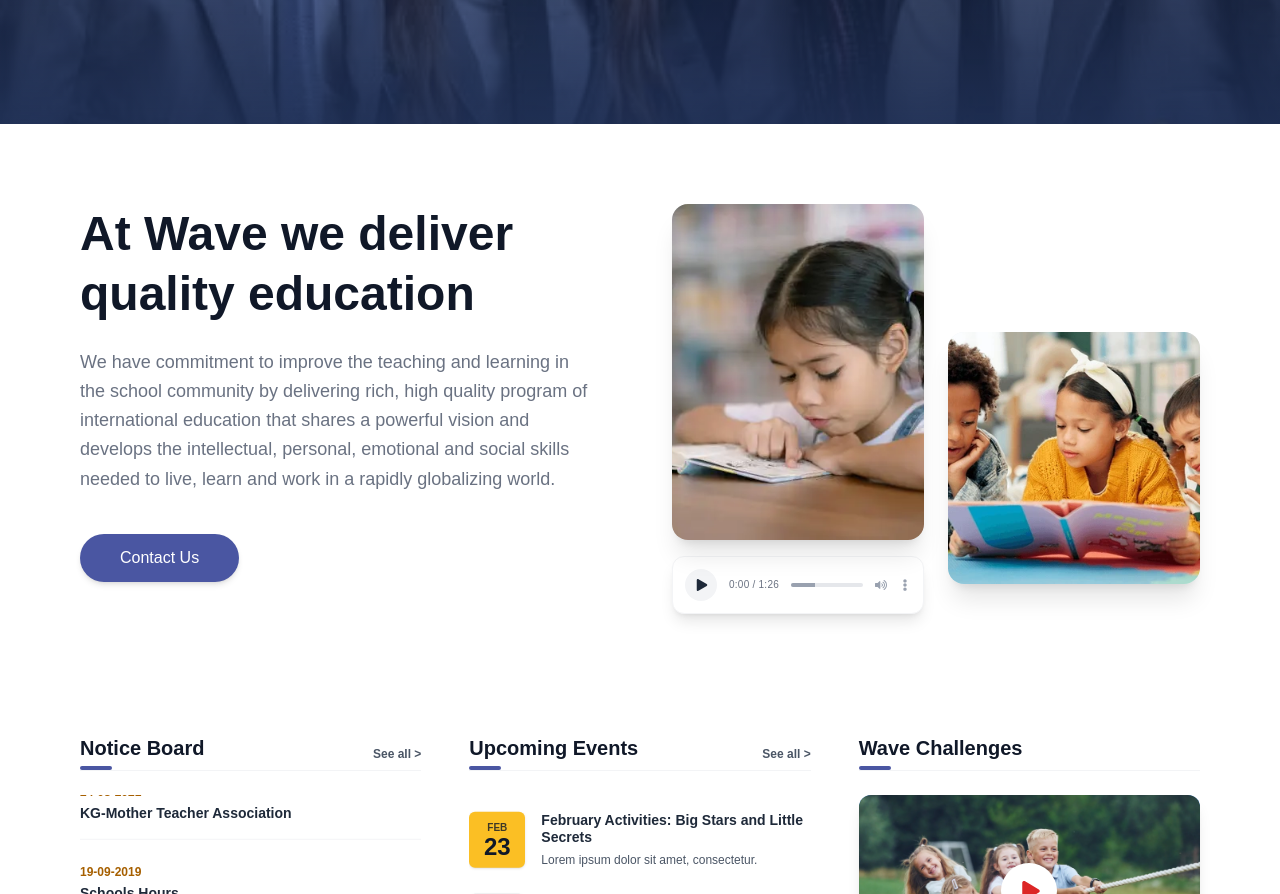
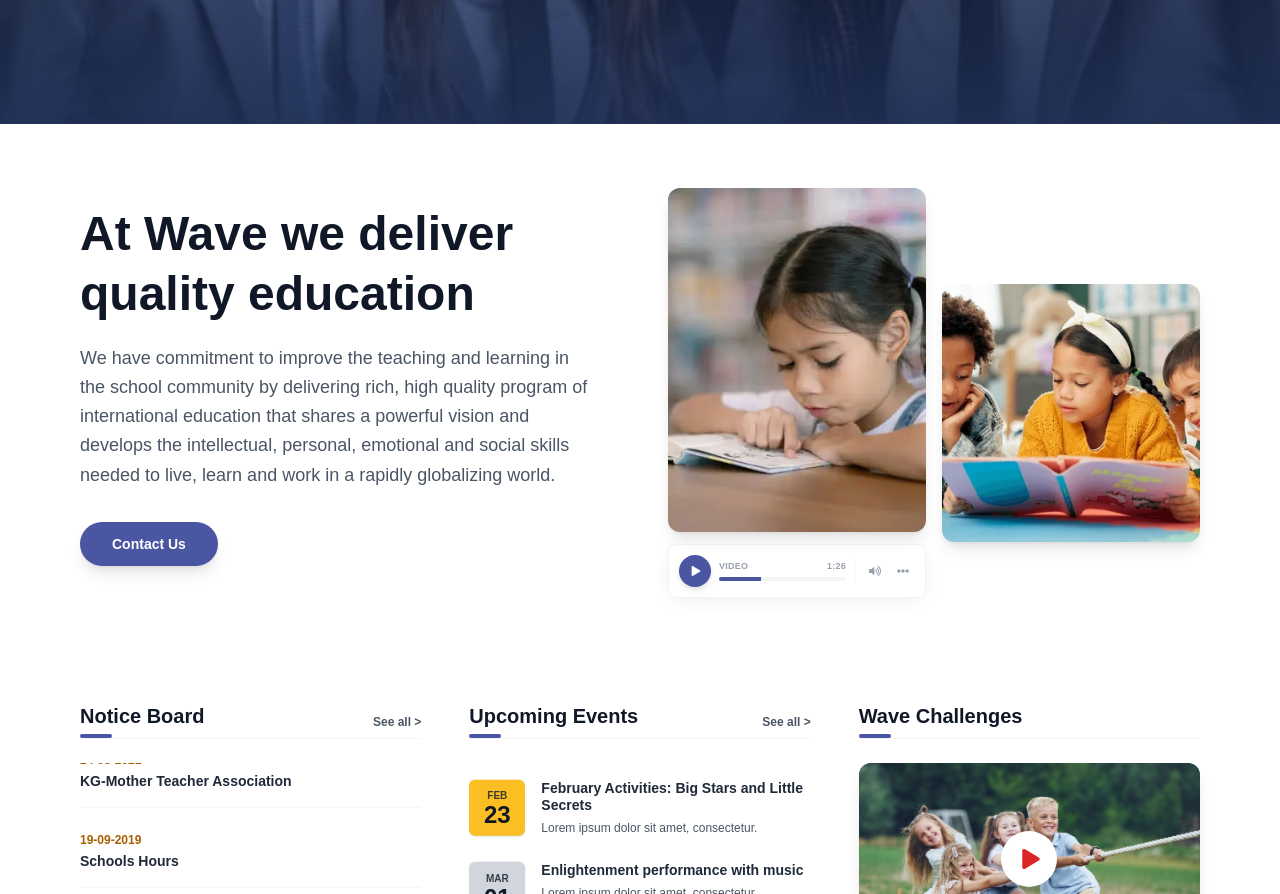
Before and after one commit to srikantloric/wave-website, a Next.js app: page / in a window 1280 px wide. Shown: the part 640-1534 px from the top of the page. Built offline with nearby package versions, Linux system fonts and the light colour scheme.

Commit message:
accessibility fixes

```diff
--- a/components/home/WhatWeDeliver.tsx
+++ b/components/home/WhatWeDeliver.tsx
@@ -1,26 +1,21 @@
 import React from 'react';
 import Image from 'next/image';
 import Link from 'next/link';
-import { FaPlay, FaVolumeUp, FaEllipsisV } from 'react-icons/fa';
+import { FaPlay, FaVolumeUp, FaEllipsisH } from 'react-icons/fa'; // Switched to Horizontal Ellipsis for cleaner look
 
 const WhatWeDeliver = () => {
   return (
-    // 1. OUTER WRAPPER
-    <section className="w-full bg-white py-12 lg:py-20">
-
-      {/* 2. INNER CONTAINER */}
+    <section className="w-full bg-white py-10 lg:py-16">
       <div className="container mx-auto px-6 lg:px-20">
-
-        {/* 3. LAYOUT GRID */}
-        <div className="flex flex-col lg:flex-row items-start gap-12 lg:gap-16 max-w-6xl mx-auto">
+        <div className="flex flex-col lg:flex-row items-start gap-10 lg:gap-14 max-w-6xl mx-auto">
 
           {/* Left Text Content */}
-          <div className="w-full lg:flex-1">
-            <h2 className="text-3xl md:text-4xl xl:text-5xl font-bold mb-6 text-gray-900 leading-tight">
+          <div className="w-full lg:flex-1 pt-4">
+            <h2 className="text-3xl md:text-4xl xl:text-5xl font-bold mb-5 text-gray-900 leading-tight">
               At Wave we deliver <br /> quality education
             </h2>
 
-            <p className="text-gray-500 text-base xl:text-lg leading-relaxed mb-8 md:mb-10 max-w-lg">
+            <p className="text-gray-600 text-sm md:text-base xl:text-lg leading-relaxed mb-8 max-w-lg">
               We have commitment to improve the teaching and learning in the school community
               by delivering rich, high quality program of international education that shares a
               powerful vision and develops the intellectual, personal, emotional and social skills
@@ -29,19 +24,18 @@ const WhatWeDeliver = () => {
 
             <Link
               href="/contact"
-              className="inline-block bg-[#4a56a2] text-white px-8 py-3 md:px-10 md:py-3 rounded-full hover:bg-blue-800 transition shadow-md font-medium text-sm xl:text-base"
+              className="inline-block bg-[#4a56a2] text-white px-8 py-3 rounded-full hover:bg-blue-800 transition shadow-lg font-bold text-sm"
             >
                 Contact Us
             </Link>
           </div>
 
           {/* Right Image/Media Grid */}
-          <div className="w-full lg:flex-1 flex gap-4 md:gap-6 relative">
+          <div className="w-full lg:flex-1 flex gap-4 relative">
 
-            {/* Column 1: Girl Image + Audio Player */}
-            <div className="w-1/2 flex flex-col gap-4">
-                {/* Image Container */}
-                <div className="relative w-full aspect-[3/4] bg-gray-100 rounded-2xl overflow-hidden shadow-xl">
+            {/* Column 1: Girl Image + Compact Audio Player */}
+            <div className="w-1/2 flex flex-col gap-3">
+                <div className="relative w-full aspect-[3/4] bg-gray-100 rounded-xl overflow-hidden shadow-lg">
                       <Image
                         src="/images/girl-reading.webp"
                         alt="Student Reading"
@@ -51,40 +45,45 @@ const WhatWeDeliver = () => {
                       />
                 </div>
 
-                {/* Audio Player UI (Static) */}
-                <div className="bg-white rounded-xl p-2 md:p-3 shadow-lg border border-gray-100 flex items-center gap-2 md:gap-3 text-gray-500">
+                {/* PRO AUDIO PLAYER UI */}
+                {/* Visual Style: Compact, rounded, clean shadows */}
+                <div className="bg-white rounded-lg p-2.5 shadow-[0_4px_20px_-5px_rgba(0,0,0,0.1)] border border-gray-100 flex items-center gap-2 text-gray-600">
 
-                    {/* Play Button - Fixed Accessibility */}
+                    {/* Play Button */}
                     <button
                       aria-label="Play Audio"
-                      className="w-6 h-6 md:w-8 md:h-8 flex items-center justify-center bg-gray-100 rounded-full text-gray-800 hover:bg-gray-200 transition"
+                      className="w-8 h-8 flex items-center justify-center bg-[#4a56a2] text-white rounded-full hover:bg-blue-800 transition flex-shrink-0 shadow-md"
                     >
-                        <FaPlay className="text-[10px] md:text-xs ml-0.5" />
+                        <FaPlay className="text-[10px] ml-0.5" />
                     </button>
 
-                    <span className="text-[9px] md:text-[10px] font-medium tracking-wide whitespace-nowrap">
-                      0:00 / 1:26
-                    </span>
-
-                    <div className="flex-1 h-1 bg-gray-200 rounded-full overflow-hidden cursor-pointer">
-                        <div className="w-1/3 h-full bg-gray-400"></div>
+                    {/* Progress Area */}
+                    <div className="flex-1 flex flex-col justify-center gap-1">
+                        <div className="flex justify-between items-center text-[9px] font-bold text-gray-400 tracking-wide uppercase">
+                            <span>Video</span>
+                            <span>1:26</span>
+                        </div>
+                        {/* Thin elegant progress bar */}
+                        <div className="w-full h-1 bg-gray-100 rounded-full overflow-hidden">
+                             <div className="w-1/3 h-full bg-[#4a56a2]"></div>
+                        </div>
                     </div>
 
-                    {/* Volume Button - Fixed Accessibility */}
-                    <button aria-label="Mute Volume" className="focus:outline-none">
-                      <FaVolumeUp className="text-gray-400 text-[10px] md:text-xs cursor-pointer hover:text-gray-600" />
-                    </button>
-
-                    {/* Options Button - Fixed Accessibility */}
-                    <button aria-label="More Options" className="focus:outline-none">
-                      <FaEllipsisV className="text-gray-400 text-[10px] md:text-xs cursor-pointer hover:text-gray-600" />
-                    </button>
+                    {/* Actions Group */}
+                    <div className="flex items-center gap-1 border-l border-gray-100 pl-2">
+                        <button aria-label="Mute" className="p-1.5 hover:bg-gray-50 rounded-md transition text-gray-400 hover:text-[#4a56a2]">
+                             <FaVolumeUp size={12} />
+                        </button>
+                        <button aria-label="Options" className="p-1.5 hover:bg-gray-50 rounded-md transition text-gray-400 hover:text-[#4a56a2]">
+                             <FaEllipsisH size={12} />
+                        </button>
+                    </div>
                 </div>
             </div>
 
             {/* Column 2: Group Image */}
-            <div className="w-1/2 mt-16 lg:mt-32">
-                 <div className="relative w-full aspect-square bg-gray-100 rounded-2xl overflow-hidden shadow-xl">
+            <div className="w-1/2 mt-12 lg:mt-24">
+                 <div className="relative w-full aspect-square bg-gray-100 rounded-xl overflow-hidden shadow-lg">
                     <Image
                       src="/images/group-circle.webp"
                       alt="Group Circle"
```
